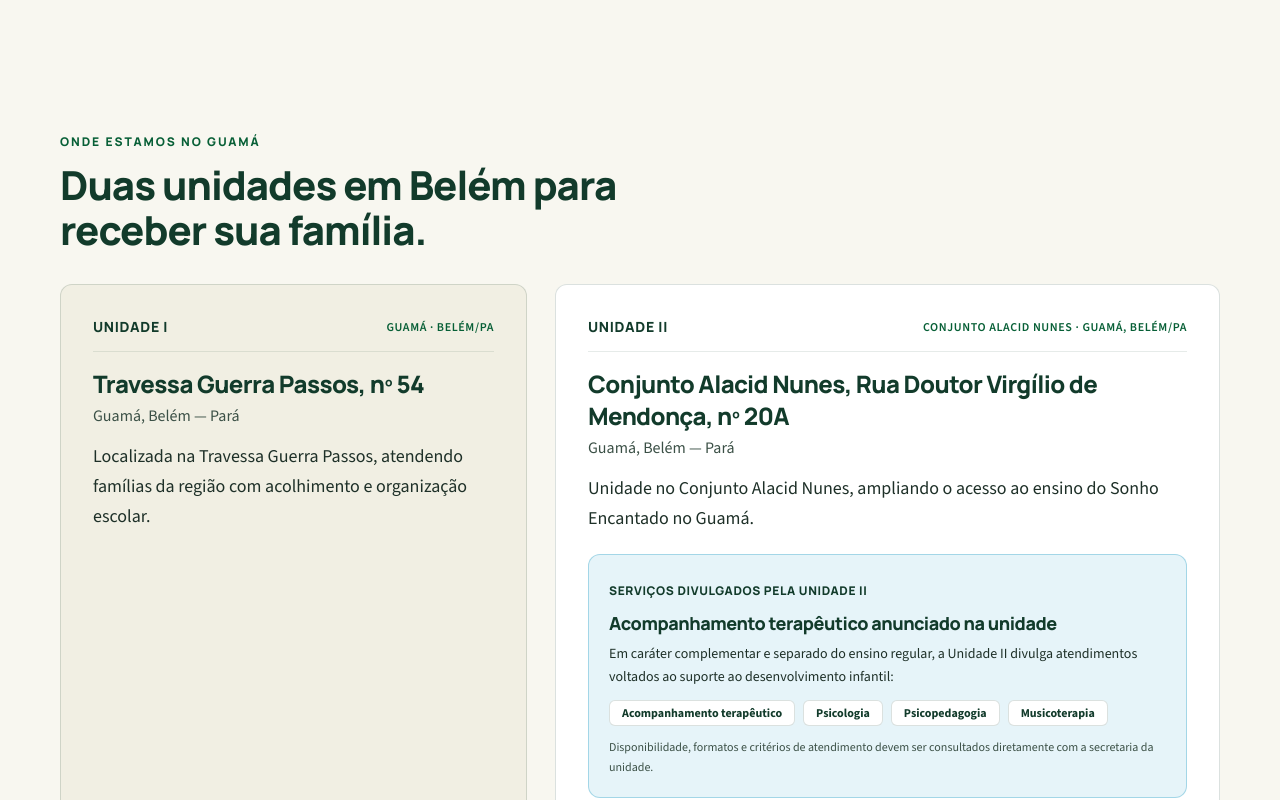
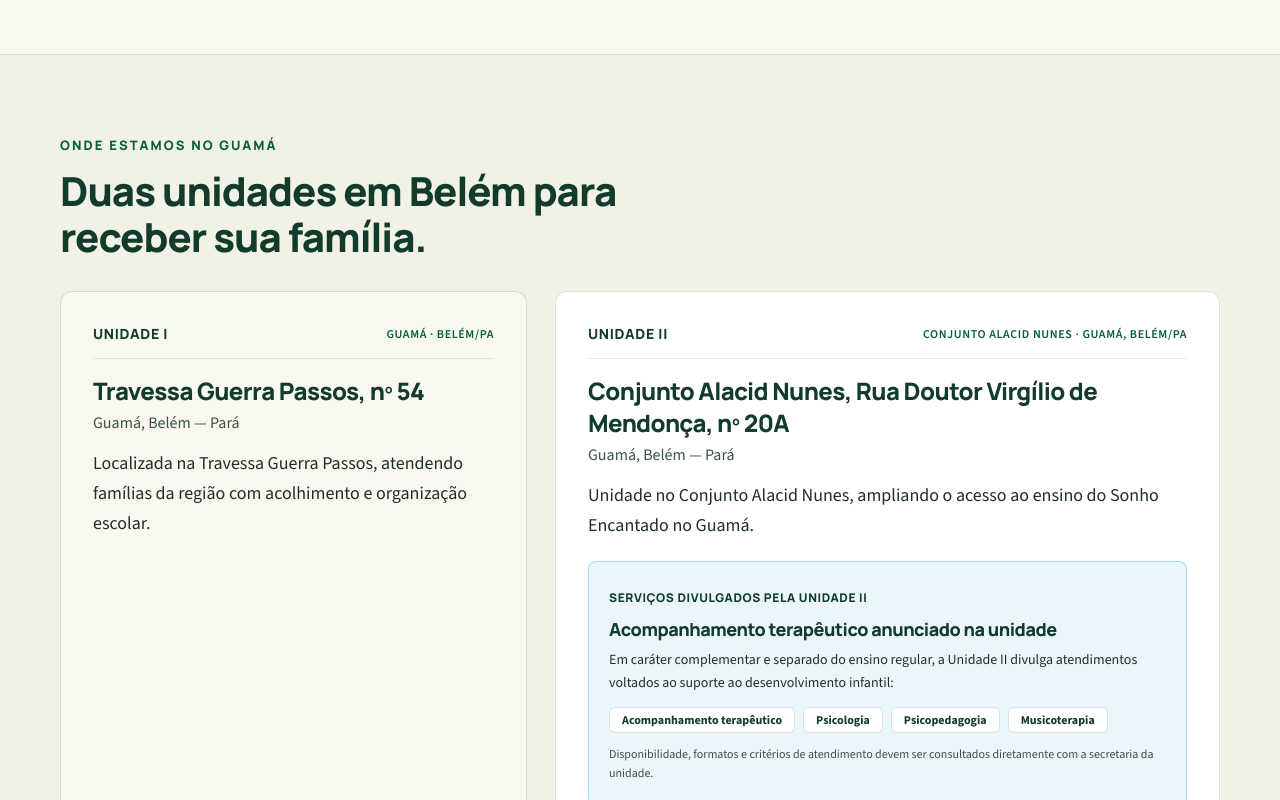
Before and after one commit to desenvolvedorfast-hub/site-sonho-encantado, a React (Vite) app in the folder sonho-encantado-site/: page / in a window 1280 px wide. Shown: the part 4960-5760 px from the top of the page. Built offline with nearby package versions, Linux system fonts and the light colour scheme.

Commit message:
Refactor UnitsSection to enhance content reveal
Refactor UnitsSection component to use Reveal for content display and improve styling.

```diff
--- a/sonho-encantado-site/src/components/UnitsSection.tsx
+++ b/sonho-encantado-site/src/components/UnitsSection.tsx
@@ -1,17 +1,17 @@
 import { SCHOOL_UNITS } from '../data/schoolContent';
+import { Reveal } from './Reveal';
 
 export function UnitsSection() {
   return (
     <section
       id="unidades"
       aria-labelledby="unidades-heading"
-      className="py-12 sm:py-16 lg:py-20"
+      className="border-t border-brand-dark/10 bg-brand-cream/75 py-12 sm:py-16 lg:py-20"
     >
       <div className="container-editorial">
+        <Reveal>
           <div className="max-w-2xl">
-          <p className="font-display text-xs font-extrabold uppercase tracking-[0.16em] text-brand-green">
-            Onde estamos no Guamá
-          </p>
+            <p className="eyebrow-label">Onde estamos no Guamá</p>
             <h2
               id="unidades-heading"
               className="text-section-title mt-3 font-display font-extrabold text-brand-dark"
@@ -19,15 +19,18 @@ export function UnitsSection() {
               Duas unidades em Belém para receber sua família.
             </h2>
           </div>
+        </Reveal>
 
         <div className="mt-8 grid grid-cols-1 gap-7 lg:grid-cols-12">
-          {SCHOOL_UNITS.map((unit) => (
+          {SCHOOL_UNITS.map((unit, idx) => (
+            <Reveal
+              key={unit.id}
+              delayMs={idx * 80}
+              className={unit.therapeuticNote ? 'lg:col-span-7' : 'lg:col-span-5'}
+            >
               <article
-              key={unit.id}
-              className={`flex flex-col justify-between rounded-xl border border-brand-dark/15 p-6 sm:p-8 ${
-                unit.therapeuticNote
-                  ? 'bg-white lg:col-span-7'
-                  : 'bg-brand-cream lg:col-span-5'
+                className={`flex h-full flex-col justify-between rounded-xl border border-brand-dark/15 p-6 transition-shadow duration-300 hover:shadow-card sm:p-8 ${
+                  unit.therapeuticNote ? 'bg-white' : 'bg-brand-paper'
                 }`}
               >
                 <div>
@@ -52,7 +55,7 @@ export function UnitsSection() {
                   </p>
 
                   {unit.therapeuticNote && (
-                  <div className="mt-5 rounded-xl border border-brand-blue/50 bg-brand-blue-soft p-4 sm:p-5">
+                    <div className="mt-5 rounded-lg border border-brand-blue/50 bg-brand-blue-soft/80 p-4 sm:p-5">
                       <span className="inline-block font-display text-xs font-extrabold uppercase tracking-wider text-brand-dark">
                         {unit.therapeuticNote.badge}
                       </span>
@@ -86,7 +89,7 @@ export function UnitsSection() {
                     href={unit.mapsUrl}
                     target="_blank"
                     rel="noopener noreferrer"
-                  className="inline-flex min-h-[44px] items-center justify-center gap-2 rounded-full border border-brand-green bg-white px-5 py-2 font-display text-sm font-bold text-brand-green transition-colors hover:bg-brand-green hover:text-white active:scale-[0.98]"
+                    className="inline-flex min-h-[44px] items-center justify-center gap-2 rounded-full border border-brand-green bg-white px-5 py-2 font-display text-sm font-bold text-brand-green transition-all duration-200 hover:-translate-y-0.5 hover:bg-brand-green hover:text-white active:scale-[0.985]"
                   >
                     <svg
                       aria-hidden="true"
@@ -111,6 +114,7 @@ export function UnitsSection() {
                   </a>
                 </div>
               </article>
+            </Reveal>
           ))}
         </div>
       </div>
```
Lines whose indentation alone changed are shown as unchanged.
